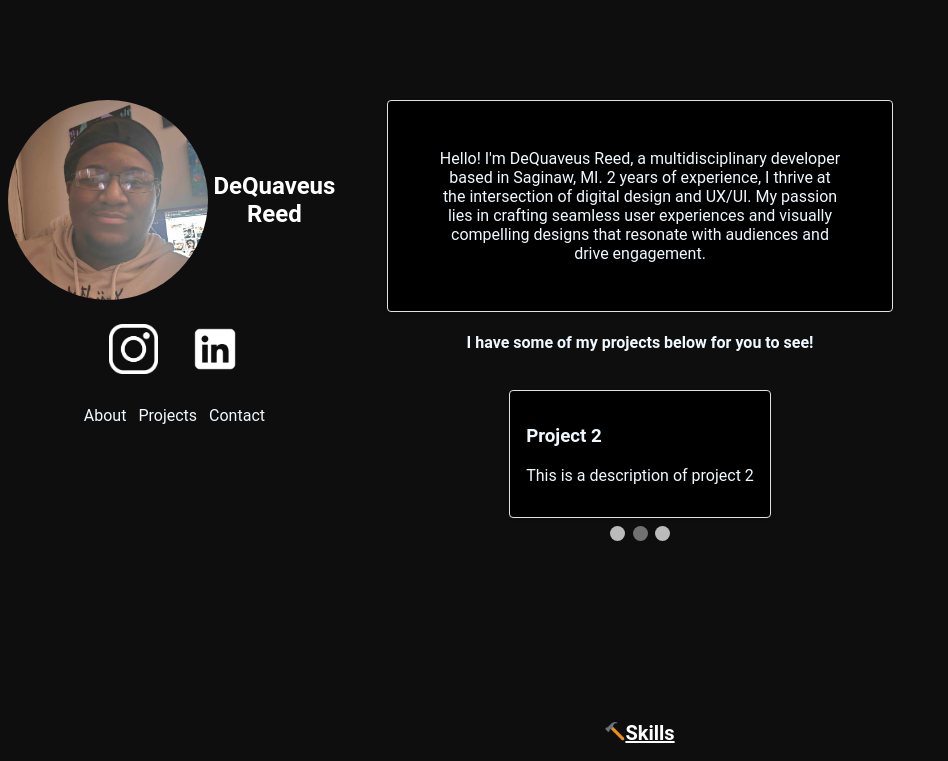
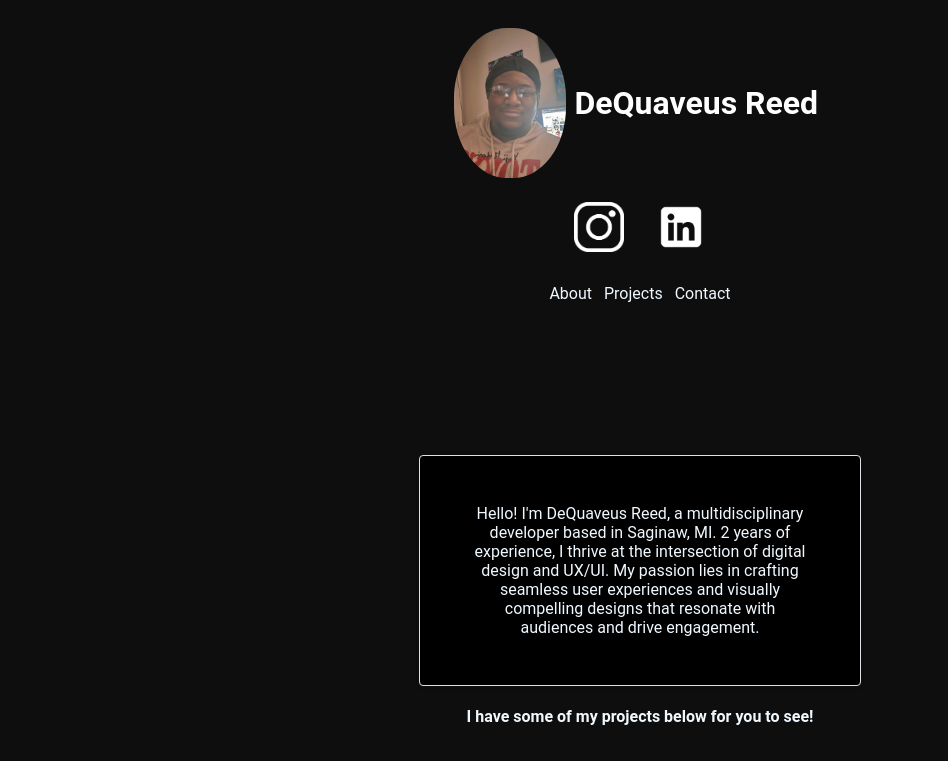
Before and after one commit to notMaitreya/mysite, a plain HTML site: page main/index.html in a window 1280 px wide. Shown: the top 761 px of the page, without its empty margins (0-948 px from the left). Drawn offline with Linux system fonts and the light colour scheme.

Commit message:
Version 0.5

```diff
--- a/main/styles/styles.css
+++ b/main/styles/styles.css
@@ -6,34 +6,44 @@ body {
     background-color: #0f0e0e;
     color: aliceblue;
 }
+/*Make header sticky to the side*/
 #header {
     display: flex;
+    flex-direction: column;
+    align-items: center;
+    z-index: 1;
+    padding: 65px;
     justify-content: center;
     position: fixed;
     margin: auto;
 }
-#main {
-    flex-direction: column;
-    align-items: center;
-    width: 100%;
+
+/*Make header respond with shorter resolution*/
+@media (max-width: 1390px) {
+    #header {
+        padding: 20px;
+        position: relative;
+        margin: auto;
+    }
 }
+
 
 #title {
     display: flex;
     text-align: center;
     flex-direction: row;
-    font-size: 2rem;
     color: #ffffff;
     font-weight: bold;
 }
 
 #title h3 {
+    display: flex;
     text-align: center;
-    justify-content: center;
-    display: flex;
-    font-size: 1.5rem;
+    white-space: nowrap;
+    align-items: center;
+    font-size: 2rem;
     color: #ffffff;
-    margin: auto;
+    margin: 8px;
 }
 
 h2 {
@@ -48,6 +58,8 @@ h2 {
 
 section{
     margin-top: 100px;
+    padding-left: 80px;
+    padding-right: 80px;
 }
 /*Adjust links to have space*/
 #nav-links {
@@ -94,9 +106,9 @@ section{
     object-fit: cover;
     width: 100%;
     height: 100%;
-    max-height: 200px;
-    max-width: 200px;
-    border-radius: 50%;
+    max-height: 150px;
+    max-width: 300px;
+    border-radius: 47%;
 }
 
 #cardSUM {
```
